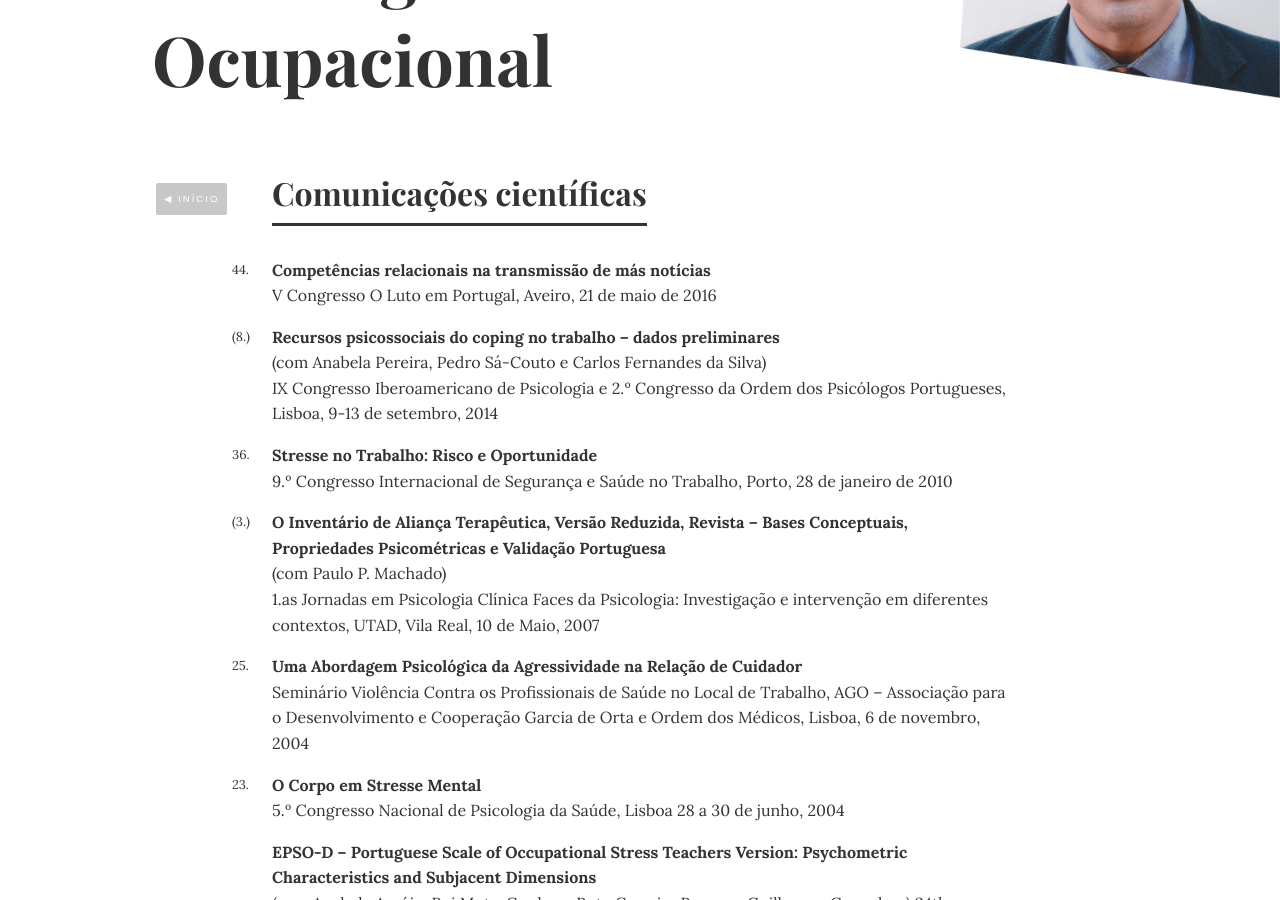
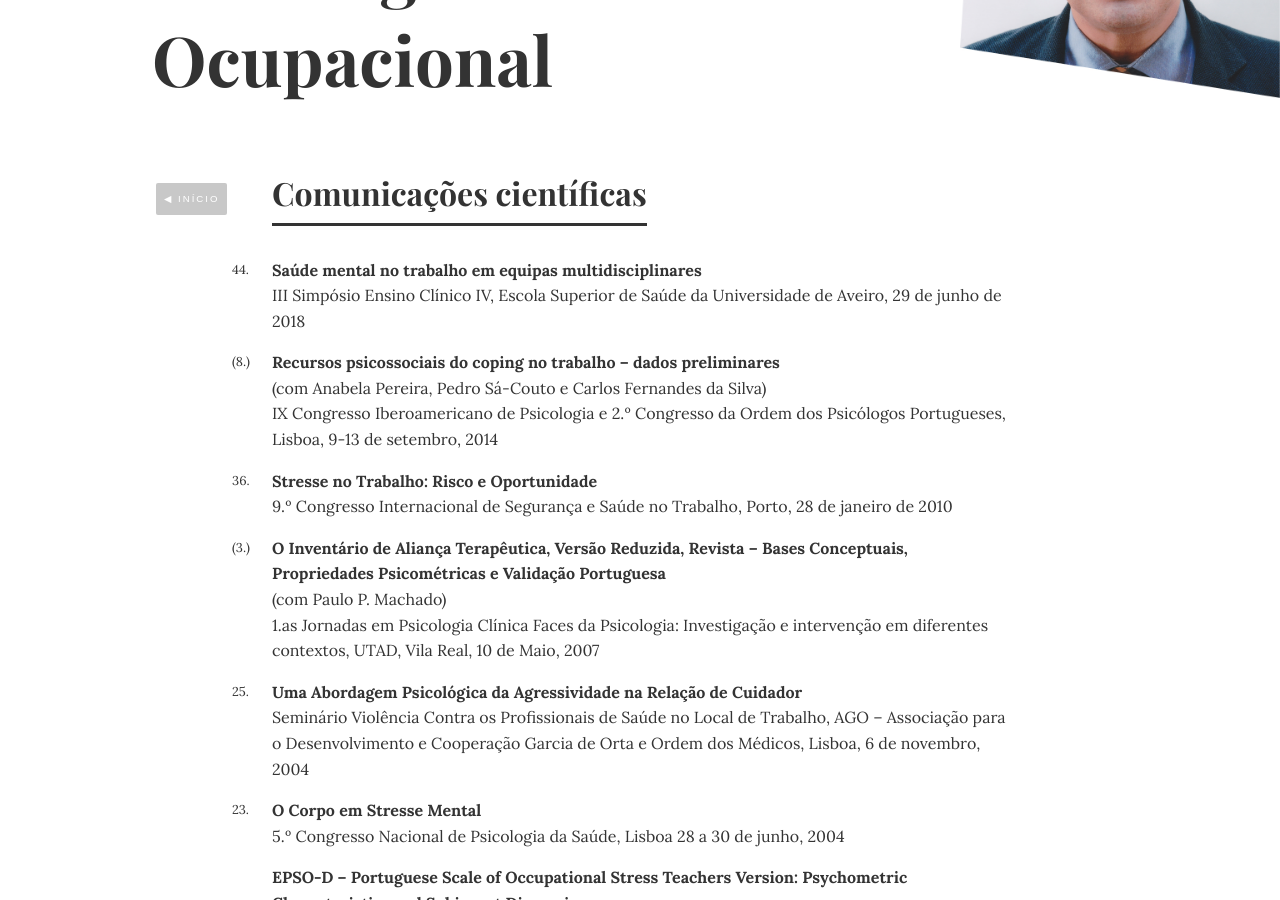
Before and after one commit to joaoramos/marco, a Jekyll site: the page built from comunicacoes-cientificas.html, in a window 1280 px wide and 900 px high, scrolled down 372 px. Built offline with Jekyll 4.4.1, drawn with Linux system fonts in a browser that asks for light colours.

Commit message:
Update publication

```diff
--- a/comunicacoes-cientificas.html
+++ b/comunicacoes-cientificas.html
@@ -2,7 +2,7 @@
 layout: page
 ---
 
-<!-- Publicações -->
+<!-- Comunicações cientificas -->
 <section class="page publicacoes">
   <div class="wrapper">
     <a href="/" class="top back" onclick="ga('send', 'event', 'Going back', 'click', 'Page top back');">◀ Início</a>
@@ -10,8 +10,8 @@ layout: page
     <ul>
       <li>
         <small class="num">44.</small>
-        <h4>Competências relacionais na transmissão de más notícias</h4>
-        <p>V Congresso O Luto em Portugal, Aveiro, 21 de maio de 2016</p>
+        <h4>Saúde mental no trabalho em equipas multidisciplinares</h4>
+        <p>III Simpósio Ensino Clínico IV, Escola Superior de Saúde da Universidade de Aveiro, 29 de junho de 2018</p>
       </li>
       <li>
         <small class="num">(8.)</small>
```
